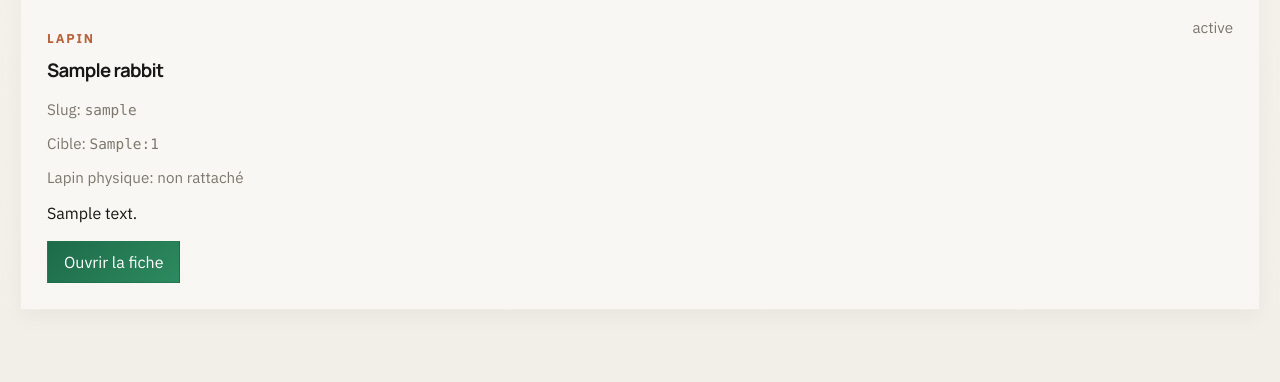
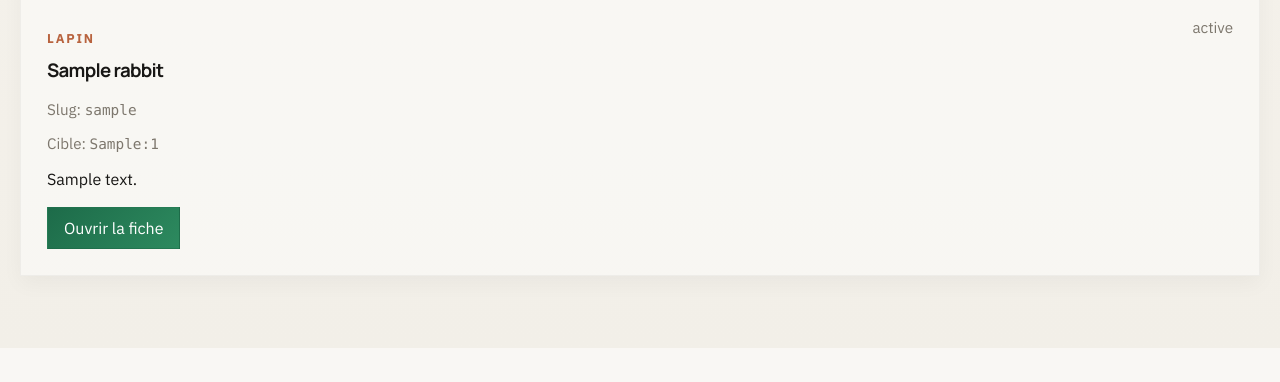
Before and after one commit to apachot/nabaztag, a Flask app: page /dashboard in a window 1280 px wide. Shown: the part 719-1101 px from the top of the page. After the commit the page ends 1016 px from the top, so only its background shows below. Run offline with Flask 3, Linux system fonts and the light colour scheme; a user stored in the database is signed in; tables that the repository leaves empty hold one stand-in row (values such as "Sample post"); some libraries are stand-ins or nearby versions.

Commit message:
Remove physical rabbit label from dashboard

```diff
--- a/apps/portal/portal_app/templates/dashboard.html
+++ b/apps/portal/portal_app/templates/dashboard.html
@@ -59,14 +59,6 @@
                 non renseignée
               {% endif %}
             </div>
-            <div class="meta">
-              Lapin physique:
-              {% if rabbit.device_serial %}
-                <span class="mono">{{ rabbit.device_serial }}</span>
-              {% else %}
-                non rattaché
-              {% endif %}
-            </div>
           </div>
           {% if rabbit.notes %}
             <p style="margin-top: 16px;">{{ rabbit.notes }}</p>
```
